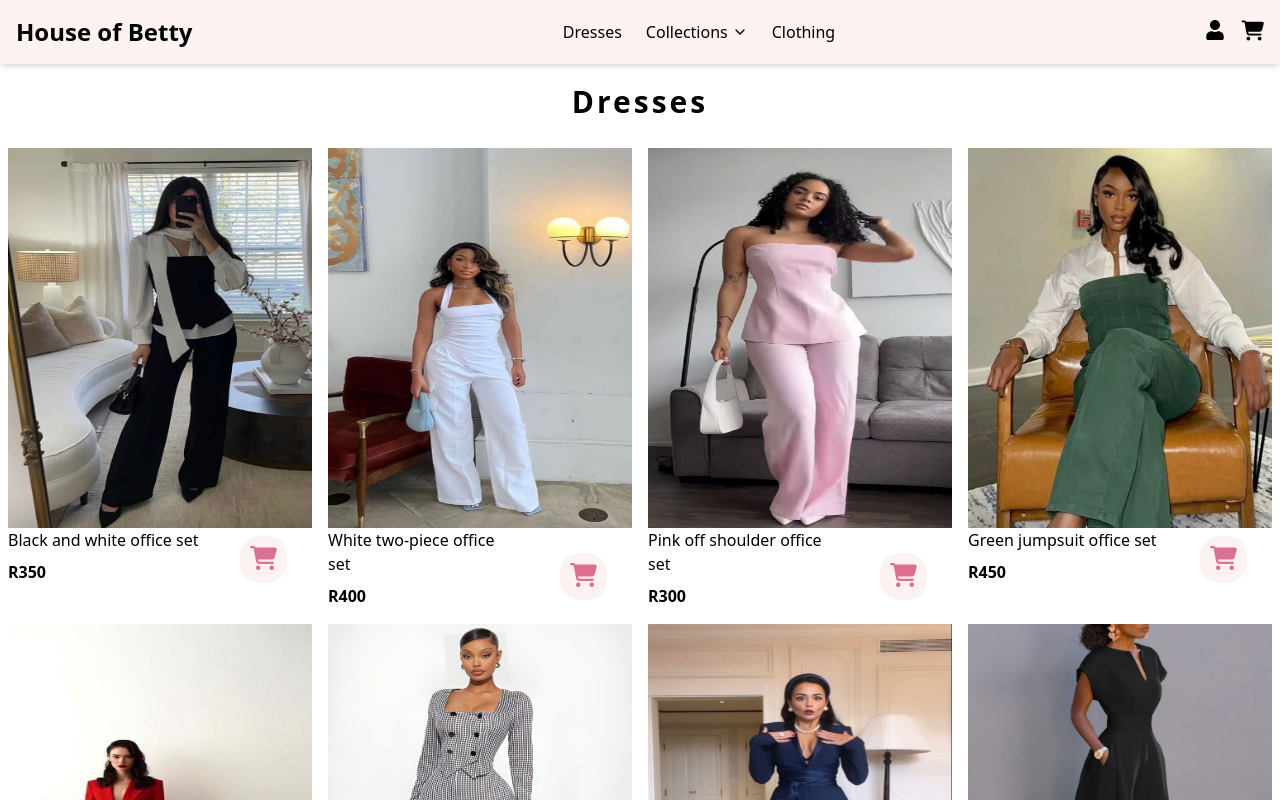
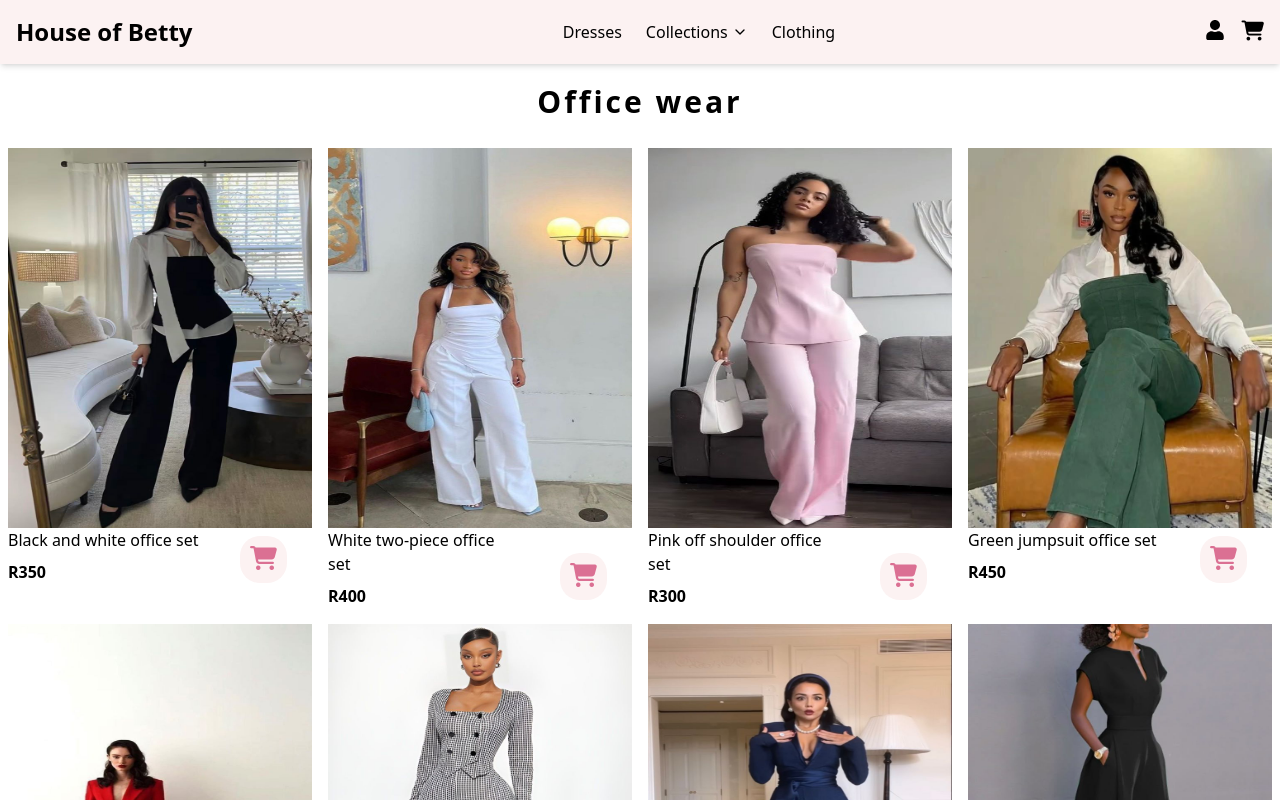
Before and after one commit to Sinesipho-Sono/house_of_betty_online, a React (Vite) app: page /OfficeWearProductCollection in a window 1280 px wide. Shown: the top 800 px of the page. Built offline with nearby package versions, Linux system fonts and the light colour scheme.

Commit message:
updated h1 of office wear collection

```diff
--- a/src/CategoryDisplay/OfficeWearProductCollection.jsx
+++ b/src/CategoryDisplay/OfficeWearProductCollection.jsx
@@ -70,7 +70,7 @@ const OfficewearProductCollection = () => {
       <main className="flex-grow">
         <div className="OfficewearCollection">
           <h1 className="text-center tracking-widest font-bold text-3xl m-5">
-            Dresses
+            Office wear
           </h1>
           {addedToCart && (
             <div className="view-cart-message">
```
